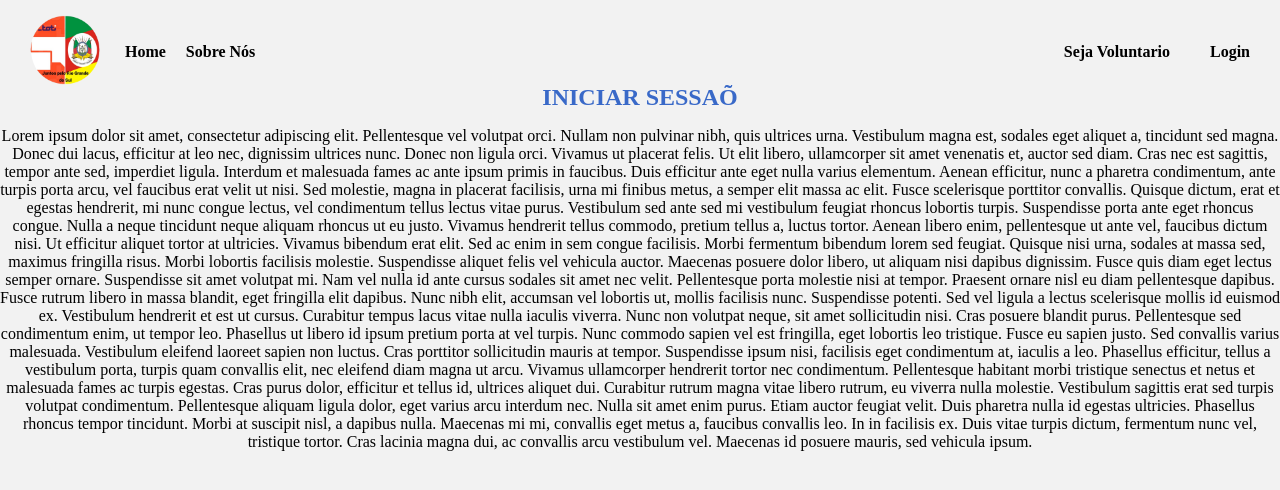
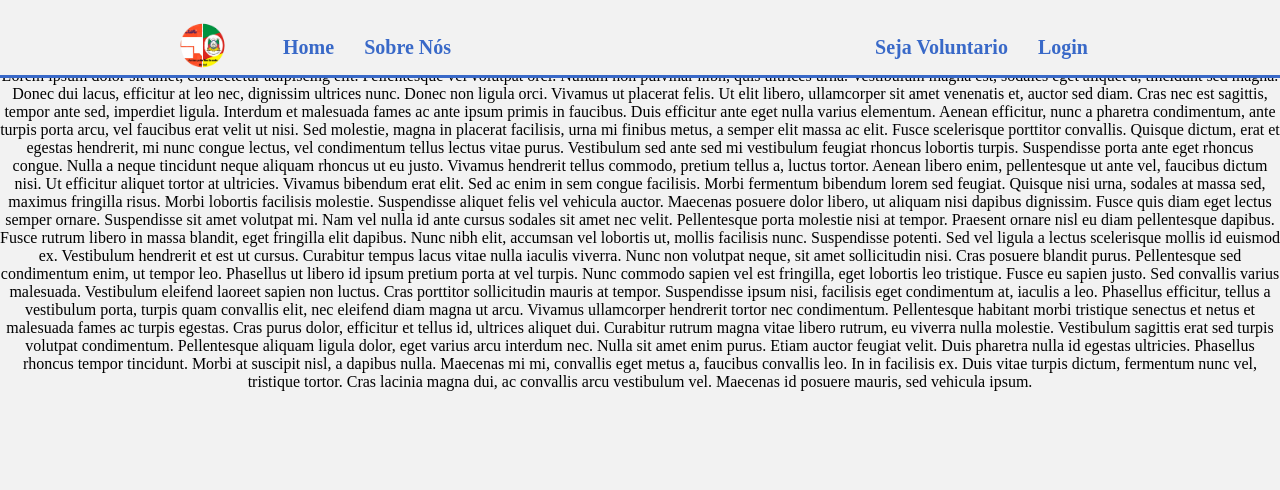
Before and after one commit to Dart1516/proyecto-toti-rs, a React (Create React App) app: page /Login in a window 1280 px wide. Shown: the top 490 px of the page. Built offline with nearby package versions, Linux system fonts and the light colour scheme.

Commit message:
Update Menu Responsive and Homepage Responsive

```diff
--- a/src/Components/Header-NavMenu.js
+++ b/src/Components/Header-NavMenu.js
@@ -12,12 +12,11 @@ function HeaderAndMenu() {
         {/* Icono del menú hamburguesa */}
 
         <nav className="contenedor_de_opciones">
+          <div className="menu-left">
+          <Link to="/Principal" className="home-logo">
+          </Link>
           <ul className="opciones-izquierda">
-            <li>
-              <Link to="/Principal" className="home-logo">
-                <img className="home-logo" src={logo} alt="Home Logo" /> Home
-              </Link>
-            </li>
+
             <li>
               <Link to="/Demo" className="menu-option-name">
                 Home
@@ -29,6 +28,7 @@ function HeaderAndMenu() {
               </Link>
             </li>
           </ul>
+          </div>
           <ul className="opciones-derecha">
             <li className="menu-option-right">
               <Link to="/JoinUs" className="menu-option-name">
--- a/src/Components/Mobile-Menu.js
+++ b/src/Components/Mobile-Menu.js
@@ -15,9 +15,8 @@ function MobileMenu() {
         <nav className={mobileStyles["mobile-header"]}>
           <div className={mobileStyles["logo-y-titulo-a-la-izquierda"]}>
             <Link to="/Principal" className={mobileStyles["Mobile-home-logo"]}>
-              <img className={mobileStyles["Mobile-home-logo"]} src={logo} alt="Home Logo" />
             </Link>
-            <span className={mobileStyles["company-name"]}>Nombre de la Página</span>
+            <span className={mobileStyles["company-name"]}>nombre de la página</span>
           </div>
           {/* Icono del menú hamburguesa */}
           <div className={mobileStyles["Hamburger-menu-icon"]} onClick={toggleMenu}>
--- a/src/assets/styles/Header-NavMenu.css
+++ b/src/assets/styles/Header-NavMenu.css
@@ -1,16 +1,26 @@
+/*Colores*/
+
+:root {
+  --color1: #3498db;
+  --color2: #98C9F4;
+  --color3: #F2F2F2;
+  --color4: #3969C8;
+}
 
 /* ----- Barra de navegación -----*/
 
 .contenedor_de_opciones {
     display: flex;
-    justify-content: space-between;
-
+    position: fixed;
+    width: 100%;
+    margin: 0;
+    justify-content: space-around;
+    border-bottom: var(--color4) 3px solid;
+    background-color: var(--color3);
 }
 
-.opciones-izquierda{
-    position: left;
-    margin-top: -10px;
-    margin-bottom: -10px;
+.menu-left {
+  display: flex;
 }
 
 .opciones-izquierda,
@@ -20,45 +30,42 @@
     align-items: center;
 }
 
-
-.opciones-derecha li {
-  margin-right: 20px; /* Añade espacio entre los elementos de la lista */
-}
-
 .opciones-izquierda li a,
 .opciones-derecha li a {
   text-decoration: none; /* Quita el subrayado del enlace */
-  color: black;
+  color: var(--color4);
   font-weight: 700;
-  transition: color 0.3s; /* Transición suave para el cambio de color del texto */
-  padding: 10px;
+  transition: 0.3s; /* Transición suave para el cambio de color del texto */
+  font-size: 20px;
+  padding: 15px;
 }
 
 
 /* Estilos para el contenedor de cada opción en hover */
-.opciones-izquierda li:not(:first-child):hover,
-.opciones-derecha li:hover {
-  background-color: #00909e; /* Cambia el color de fondo al pasar el cursor */
-  color: white; /* Cambia el color del texto al pasar el cursor */
+.opciones-izquierda li a:hover,
+.opciones-derecha li a:hover { /* Cambia el color de fondo al pasar el cursor */
+  color: var(--color3); /* Cambia el color del texto al pasar el cursor */
   cursor: pointer; /* Cambia el cursor al pasar el cursor sobre el contenedor */
-  padding: 5px;
-  border-radius: 19px;
+  background-color: var(--color1);
 }
 
 /* ----- logo view ----- */
 
-.home-logo {
-    font-size: 0; /* Hace que el texto sea invisible */
-    width: auto; /* Establece el ancho automático para ajustarse al tamaño del contenido */
-    width: 10px; /* Ajusta el ancho del logo */
-}
-.home-logo img {
-    width: 80px; /* Ajusta el ancho del logo */
+.logo-opciones {
+  display: flex;
 }
 
-.opciones-izquierda li:first-child {
-    margin-left: -10%; /* Establece un margen derecho automático para mover el primer elemento hacia la izquierda */
-  }
+.home-logo {
+  display: block;
+  background-image: url(/src/assets/images/logos/logo1.png);
+  background-size: contain;
+  background-position: center;
+  background-repeat: no-repeat;
+  width: 51px;
+  height: 51px;
+  border-radius: 50%;
+}
+
 /* ----- END desktop view ----- */
 
 
--- a/src/assets/styles/HomePage.css
+++ b/src/assets/styles/HomePage.css
@@ -25,7 +25,7 @@ body {
     justify-content: center;
     gap: 10%;
     width: inherit;
-    height: 600px;
+    padding-top: 140px;
 }
 
 .main img {
@@ -37,6 +37,12 @@ body {
     flex-direction: column;
     width: 450px;
     gap: 30px;
+}
+
+.titulo-home {
+    display: flex;
+    flex-direction: column;
+    gap: 25px;
 }
 
 .sub-text-home {
@@ -61,20 +67,56 @@ body {
     color: var(--color3);
 }
 
-h1 {
+.main h1 {
     text-transform: uppercase;
-    font-size: 44px;
+    font-size: 60px;
     margin: 0;
     color: var(--color4);
 }
 
-h2 {
+.main h2 {
     text-transform: uppercase;
     margin: 0;
     color: var(--color4);
+    font-size: 40px;
 }
 
-h3 {
+.main h3 {
     text-transform: capitalize;
     color: var(--color4);
 }
+
+@media only screen and (max-width: 1020px) {
+    body{
+        overflow-x: hidden;
+    }
+
+    .main {
+        flex-direction: column;
+        height: 1000px;
+        gap: 0px;
+        padding-top: 53.4px;
+    }
+
+    .sub-text-home {
+        flex-direction: column;
+        gap: 20px;
+        align-items: center;
+    }
+
+    .sub-text-home a {
+        width: 50%;
+        padding: 10px 0px;
+    }
+}
+
+@media only screen and (max-width: 465px) {
+    .main {
+        max-width: 100%;
+        padding-top: 80px;
+    }
+
+    .text-home {
+        width: 100%;
+    }
+}
--- a/src/assets/styles/Mobile-Menu.module.css
+++ b/src/assets/styles/Mobile-Menu.module.css
@@ -1,18 +1,37 @@
+/*Colores*/
+
+:root {
+  --color1: #3498db;
+  --color2: #98C9F4;
+  --color3: #F2F2F2;
+  --color4: #3969C8;
+}
+
 .Hamburger-menu-icon {
   display: none;
   /* Inicialmente oculto en pantallas más grandes */
 }
 
 .mobile-header {
-  display: flex;
-  justify-content: space-between;
+  z-index: 50;
+  display: none;
   align-items: center;
-  padding: 10px;
+    position: fixed;
+    width: 100%;
+    margin: 0;
+    justify-content: space-around;
+    border-bottom: var(--color4) 3px solid;
+    background-color: var(--color3);
+}
+
+.Mobile-menu ul {
+  display: none;
 }
 
 .logo-y-titulo-a-la-izquierda {
   display: flex;
   align-items: center;
+  gap: 10px;
 }
 
 .company-name {
@@ -24,19 +43,28 @@
 }
 
 @media only screen and (max-width: 768px) {
+
+  .mobile-header {
+    display: flex;
+  }
+
   .company-name {
     display: flex;
-    font-size: 1.5em;
-    margin-left: 10px;
+    font-size: 20px;
     font-weight: bold;
+    color: var(--color4);
+    text-transform: uppercase;
   }
 
   .Mobile-home-logo {
-    display: flex;
-    font-size: 1.5em;
-    margin-left: 10px;
-    font-weight: bold;
-    width: 80px;
+  display: block;
+  background-image: url(/src/assets/images/logos/logo1.png);
+  background-size: contain;
+  background-position: center;
+  background-repeat: no-repeat;
+  width: 51px;
+  height: 51px;
+  border-radius: 50%;
   }
 
   .Hamburger-menu-icon {
@@ -44,42 +72,43 @@
     flex-direction: column;
     cursor: pointer;
     padding: 10px;
+    color: var(--color4);
   }
 
   .Mobile-menu {
+    margin-top: 53.4px;
+    right: 0;
+    display: flex;
     position: absolute;
     align-items: center;
-    background-color: #fff;
-    padding-left: 35%;
-    padding-right: 35%;
-    border: 1px solid #ccc;
-    border-radius: 5px;
+    background-color: var(--color3);
     z-index: 10; /* Ensure it is above the overlay */
   }
 
   .Mobile-menu ul {
+    display: flex;
+    flex-direction: column;
     list-style-type: none;
+    margin: 0;
+    width: 460px;
     padding: 0;
-  }
-
-  .Mobile-menu ul li {
-    margin-bottom: 10px;
   }
 
   .Mobile-menu ul li a {
     text-decoration: none;
-    color: #333;
+    color: var(--color4);
     display: block;
-    padding: 10px;
-    transition: color 0.3s, background-color 0.3s; /* Transición suave para el cambio de color del texto */
+    margin: 0;
+    width: 100%;
+    padding: 25px 0px;
+    transition: 0.3s; /* Transición suave para el cambio de color del texto */
   }
 
   .Mobile-menu ul li a:hover,
   .Mobile-menu ul li a:active {
-    background-color: #00909e; /* Cambia el color de fondo al pasar el cursor */
-    color: white; /* Cambia el color del texto al pasar el cursor */
+    background-color: var(--color4); /* Cambia el color de fondo al pasar el cursor */
+    color: var(--color3); /* Cambia el color del texto al pasar el cursor */
     cursor: pointer; /* Cambia el cursor al pasar el cursor sobre el contenedor */
-    border-radius: 5px;
   }
 
   .overlay {
```
